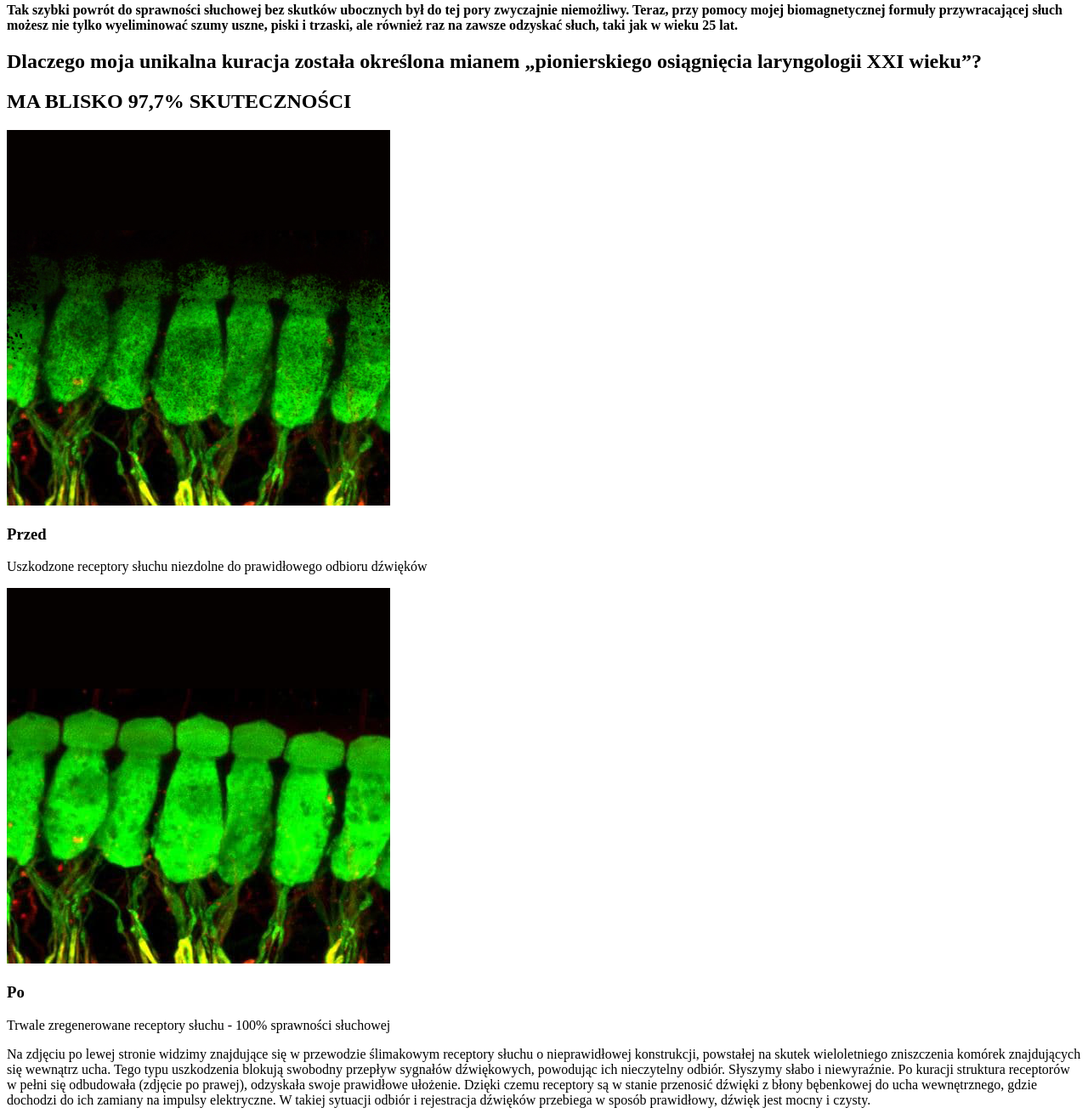
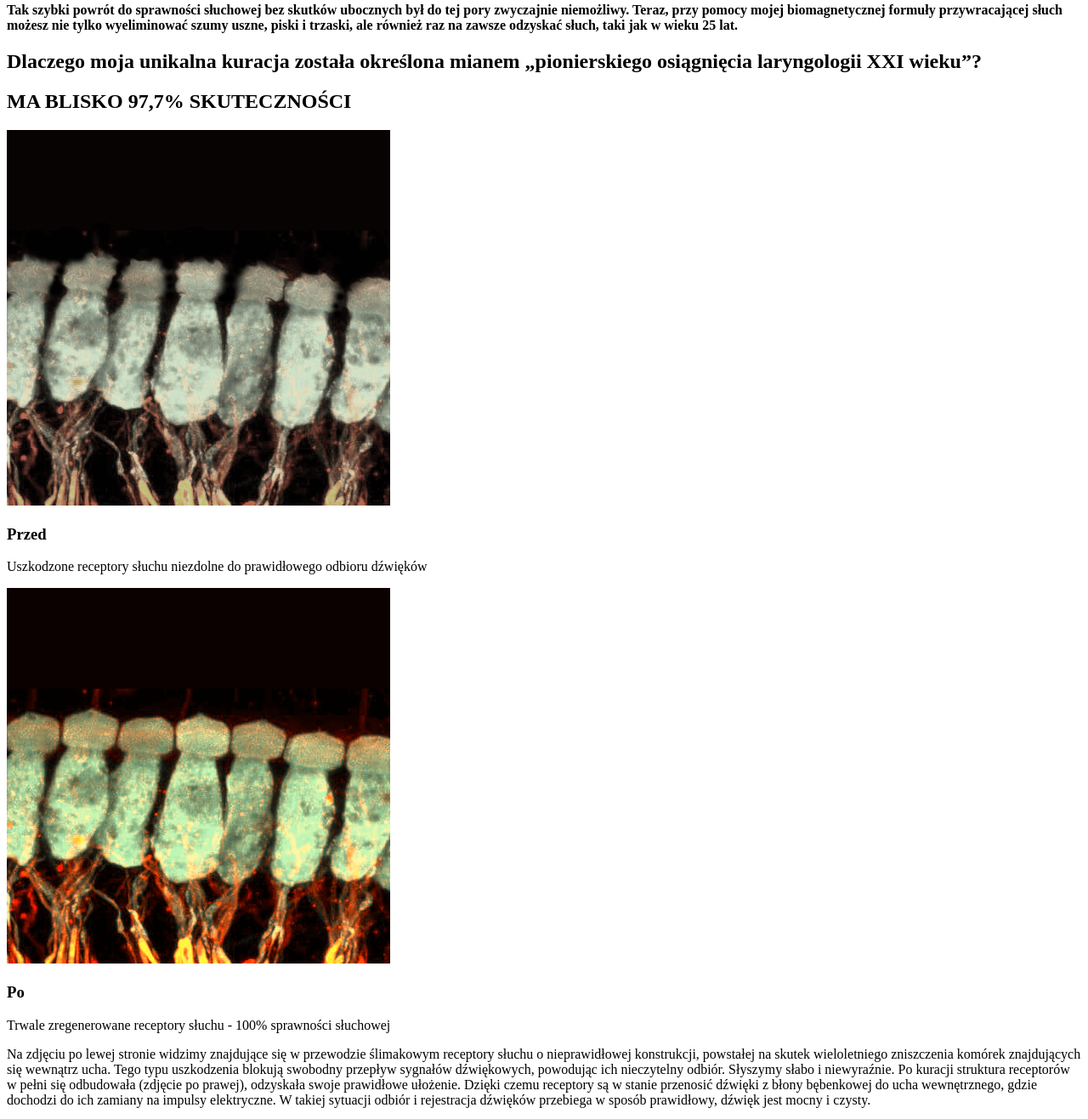
Before and after one commit to marketing-webs/Sluch__BioSlices--Second-V2, a plain HTML site: page src/index.html in a window 1280 px wide. Shown: the part 3220-4537 px from the top of the page at 85% size. Drawn offline with Linux system fonts and the light colour scheme.

Commit message:
Change img before and after

```diff
--- a/src/index.html
+++ b/src/index.html
@@ -247,12 +247,12 @@
 
                     <div class="row results">
                         <div class="col-md-6 mx-auto">
-                            <img src="assets/img/przedv2.png" alt="" class="mr-2">
+                            <img src="assets/img/img-before.png" alt="" class="mr-2">
                             <h3 class="center-heading">Przed</h3>
                             <p>Uszkodzone receptory słuchu niezdolne do prawidłowego odbioru dźwięków</p>
                         </div>
                         <div class="col-md-6 mx-auto">
-                            <img src="assets/img/pov2.png" alt="">
+                            <img src="assets/img/img-after.png" alt="">
                             <h3 class="center-heading">Po</h3>
                             <p>Trwale zregenerowane receptory słuchu - 100% sprawności słuchowej</p>
                         </div>
```
Also changed, not shown: src/assets/img/img-after.png (added), src/assets/img/img-before.png (added).
